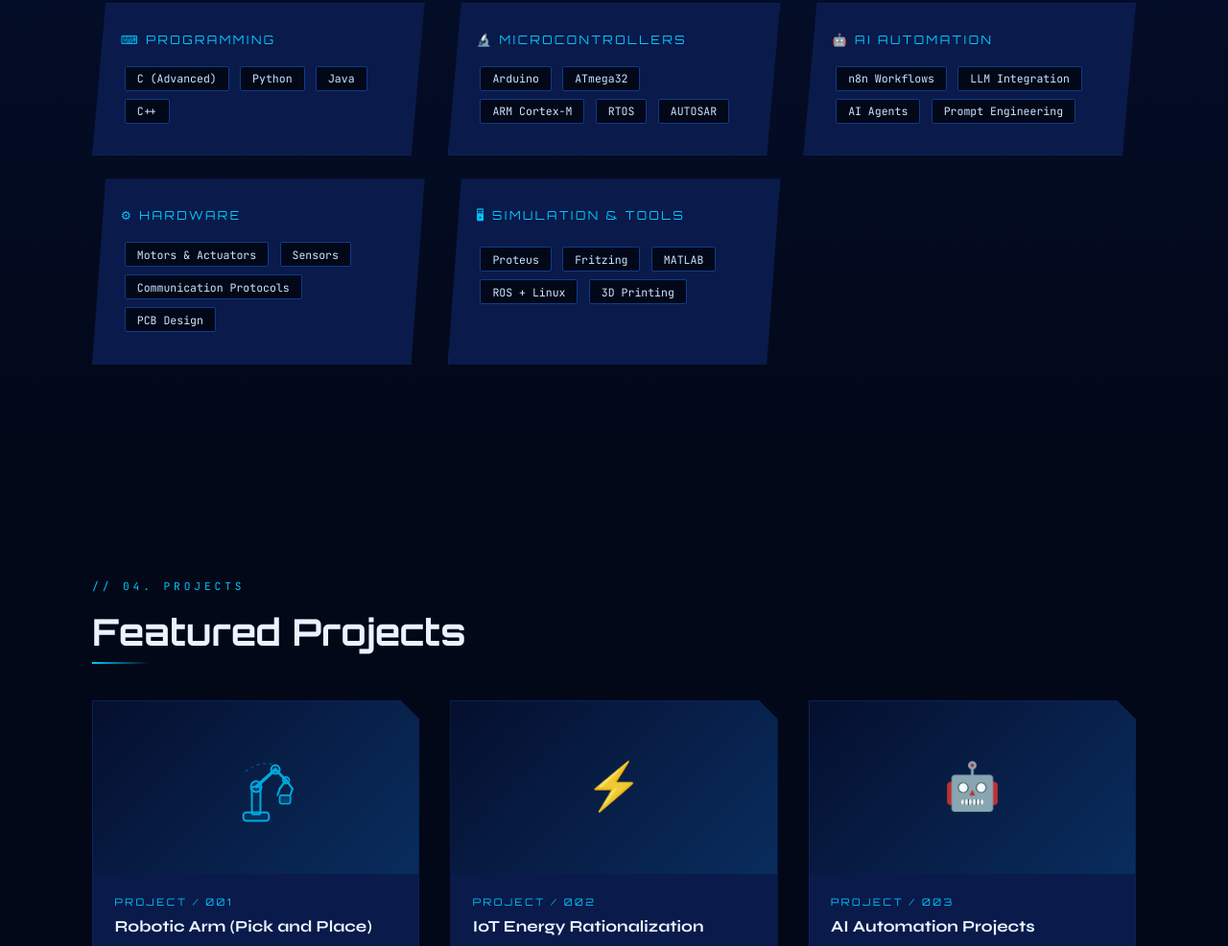
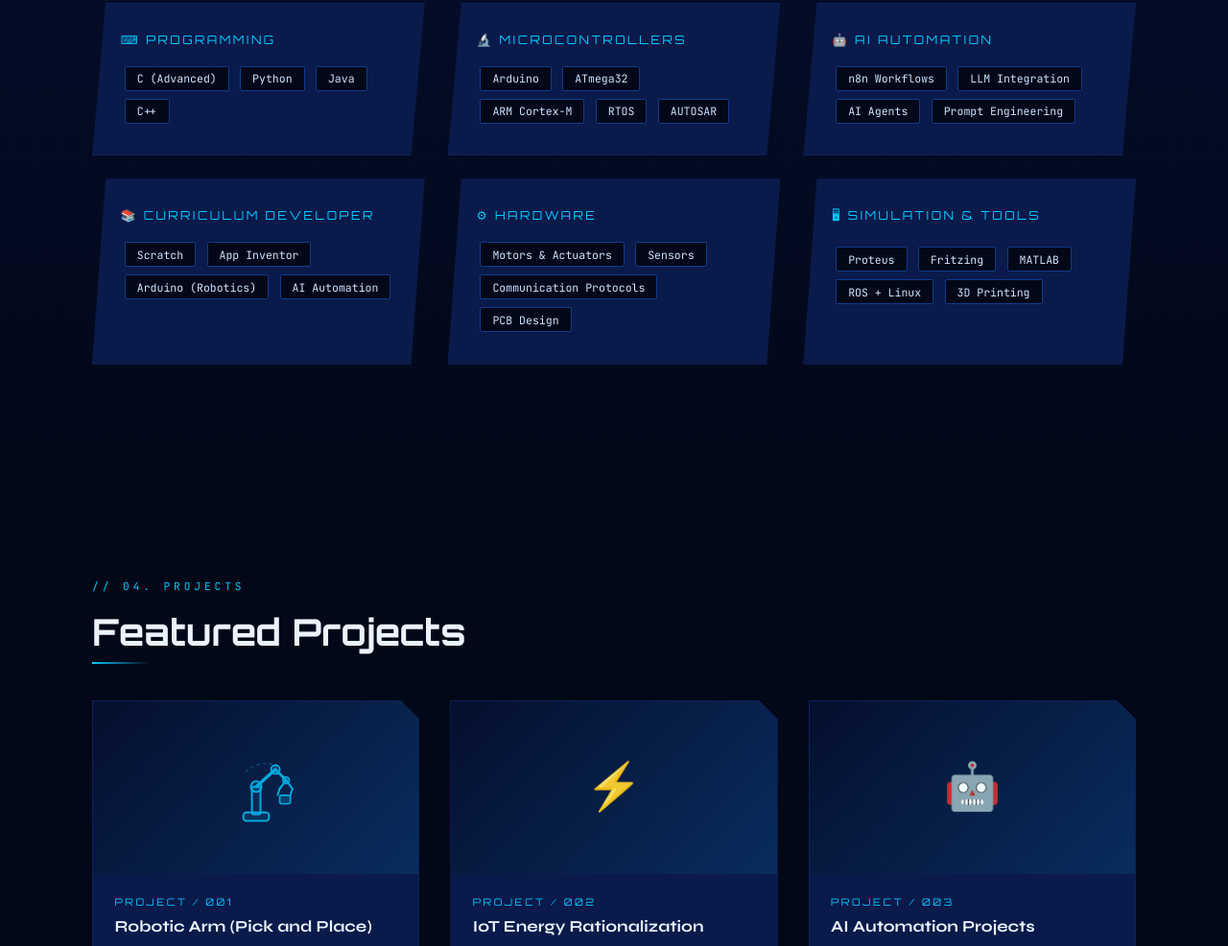
Before and after one commit to ahmedhassan-work/Portfolio, a plain HTML site: page index.html in a window 1280 px wide. Shown: the part 3230-4216 px from the top of the page at 96% size. Drawn offline with Linux system fonts and the light colour scheme.

Commit message:
Update index.html

```diff
--- a/index.html
+++ b/index.html
@@ -969,6 +969,13 @@
       <span class="skill-tag">LLM Integration</span>
       <span class="skill-tag">AI Agents</span>
       <span class="skill-tag">Prompt Engineering</span>
+    </div>
+    <div class="skill-cat">
+      <div class="skill-cat-title">📚 Curriculum Developer</div>
+      <span class="skill-tag">Scratch</span>
+      <span class="skill-tag">App Inventor</span>
+      <span class="skill-tag">Arduino (Robotics)</span>
+      <span class="skill-tag">AI Automation</span>
     </div>
     <div class="skill-cat">
       <div class="skill-cat-title">⚙ Hardware</div>
```
